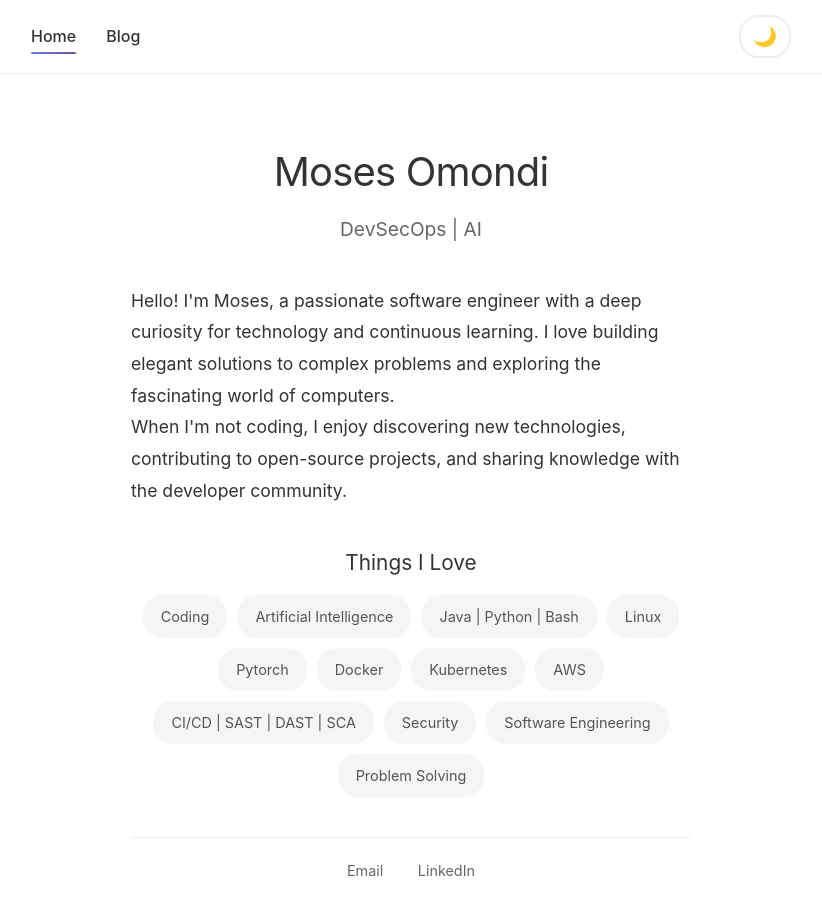
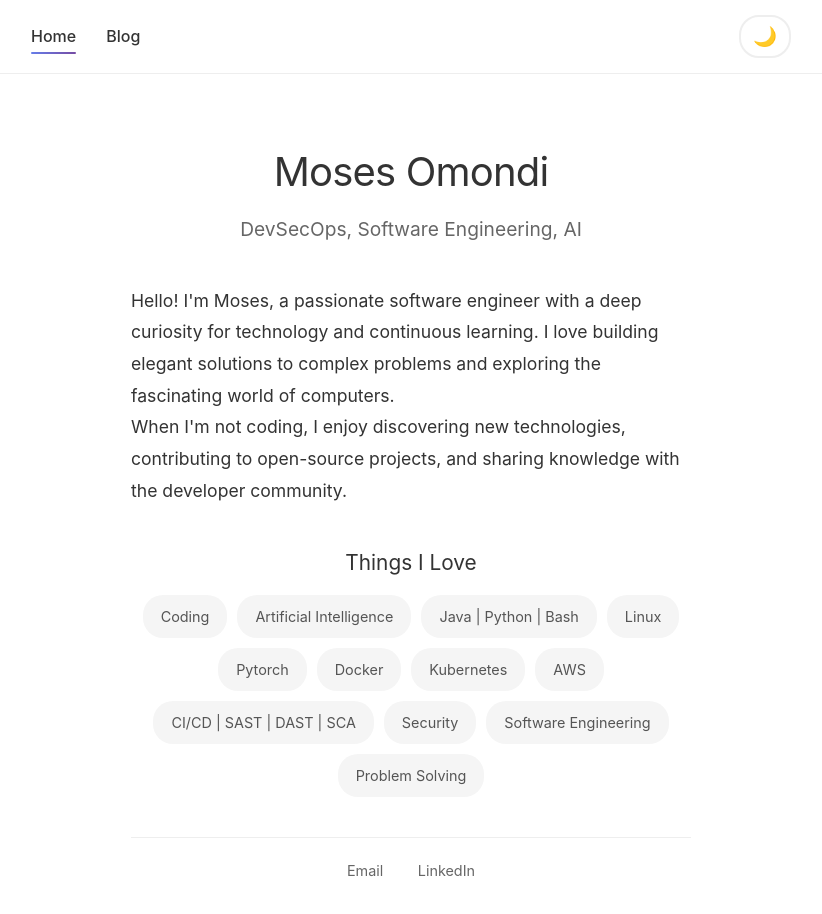
Before and after one commit to Moses-Omondi/engineer-blog, a plain HTML site: page index.html in a window 1280 px wide. Shown: the whole page, without its empty margins (229-1051 px from the left). Drawn offline with Linux system fonts and the light colour scheme.

Commit message:
Updated the profession

```diff
--- a/index.html
+++ b/index.html
@@ -27,7 +27,7 @@
     <div class="container">
         <div class="profile">
             <h1>Moses Omondi</h1>
-            <p class="subtitle">DevSecOps | AI</p>
+            <p class="subtitle">DevSecOps, Software Engineering, AI</p>
         </div>
 
         <div class="description">
@@ -57,7 +57,8 @@
                             </div>
                         </div>
                         <div class="cert-details">
-                            Extensive experience with containerization, multi-stage builds, and Docker Compose for development workflows.
+                            Extensive experience with containerization, multi-stage builds, and Docker Compose for
+                            development workflows.
                         </div>
                     </div>
                 </span>
@@ -85,10 +86,12 @@
                             </div>
                         </div>
                         <div class="cert-details">
-                            Certified in AWS Solutions Architecture with hands-on experience in EC2, S3, Lambda, ECS, and security best practices.
+                            Certified in AWS Solutions Architecture with hands-on experience in EC2, S3, Lambda, ECS,
+                            and security best practices.
                         </div>
                         <div class="cert-verify">
-                            <a href="https://cp.certmetrics.com/amazon/en/public/verify/credential/988abea14ee7475f8720e1871293bf7a" target="_blank" rel="noopener noreferrer" class="verify-link">
+                            <a href="https://cp.certmetrics.com/amazon/en/public/verify/credential/988abea14ee7475f8720e1871293bf7a"
+                                target="_blank" rel="noopener noreferrer" class="verify-link">
                                 🔗 Verify Certification
                             </a>
                         </div>
@@ -105,7 +108,8 @@
                             </div>
                         </div>
                         <div class="cert-details">
-                            Expert in integrating security testing throughout CI/CD pipelines: Static Analysis (SAST), Dynamic Analysis (DAST), and Software Composition Analysis (SCA).
+                            Expert in integrating security testing throughout CI/CD pipelines: Static Analysis (SAST),
+                            Dynamic Analysis (DAST), and Software Composition Analysis (SCA).
                         </div>
                     </div>
                 </span>
@@ -119,7 +123,8 @@
                             </div>
                         </div>
                         <div class="cert-details">
-                            Comprehensive security expertise including threat modeling, vulnerability assessment, and security architecture design.
+                            Comprehensive security expertise including threat modeling, vulnerability assessment, and
+                            security architecture design.
                         </div>
                     </div>
                 </span>
```
